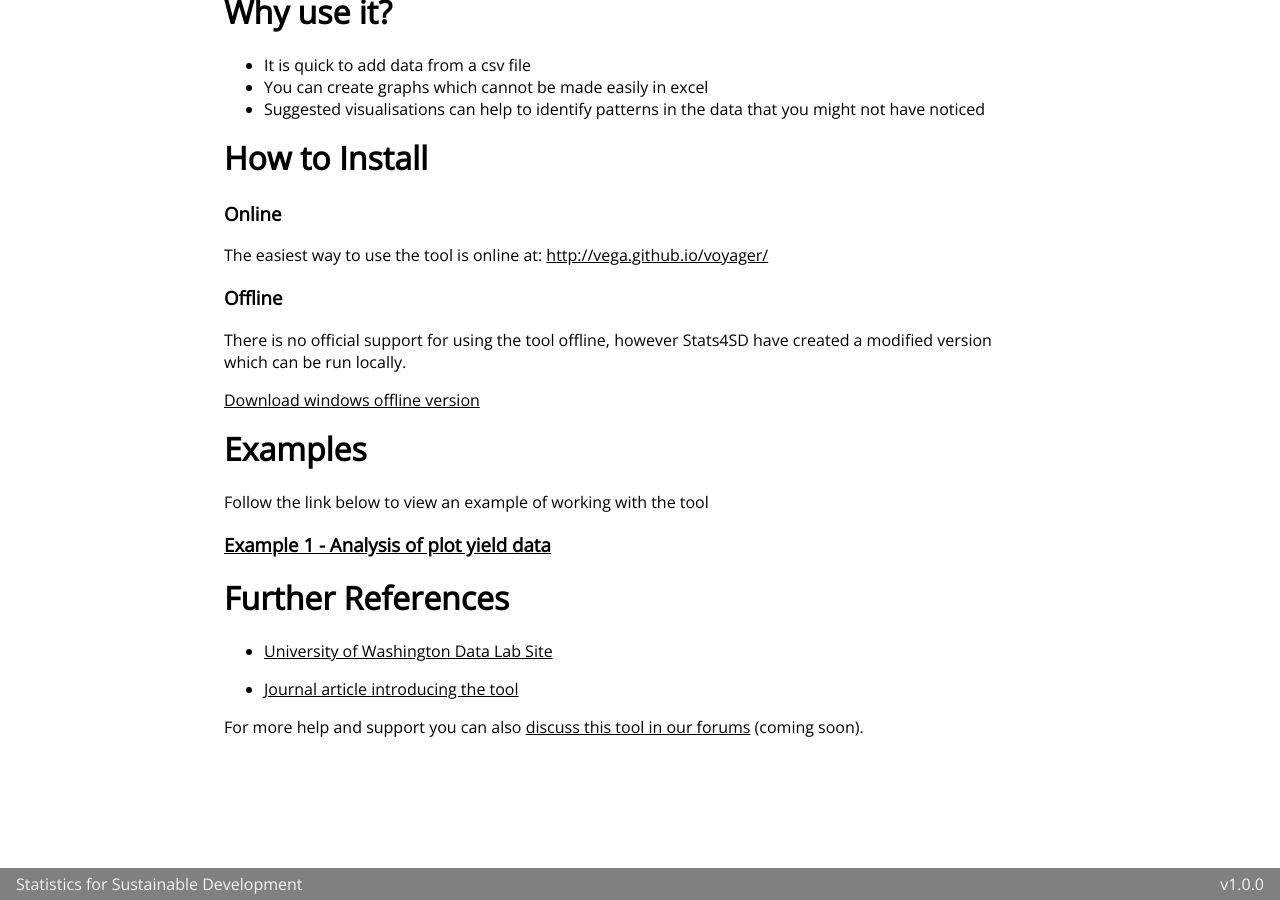
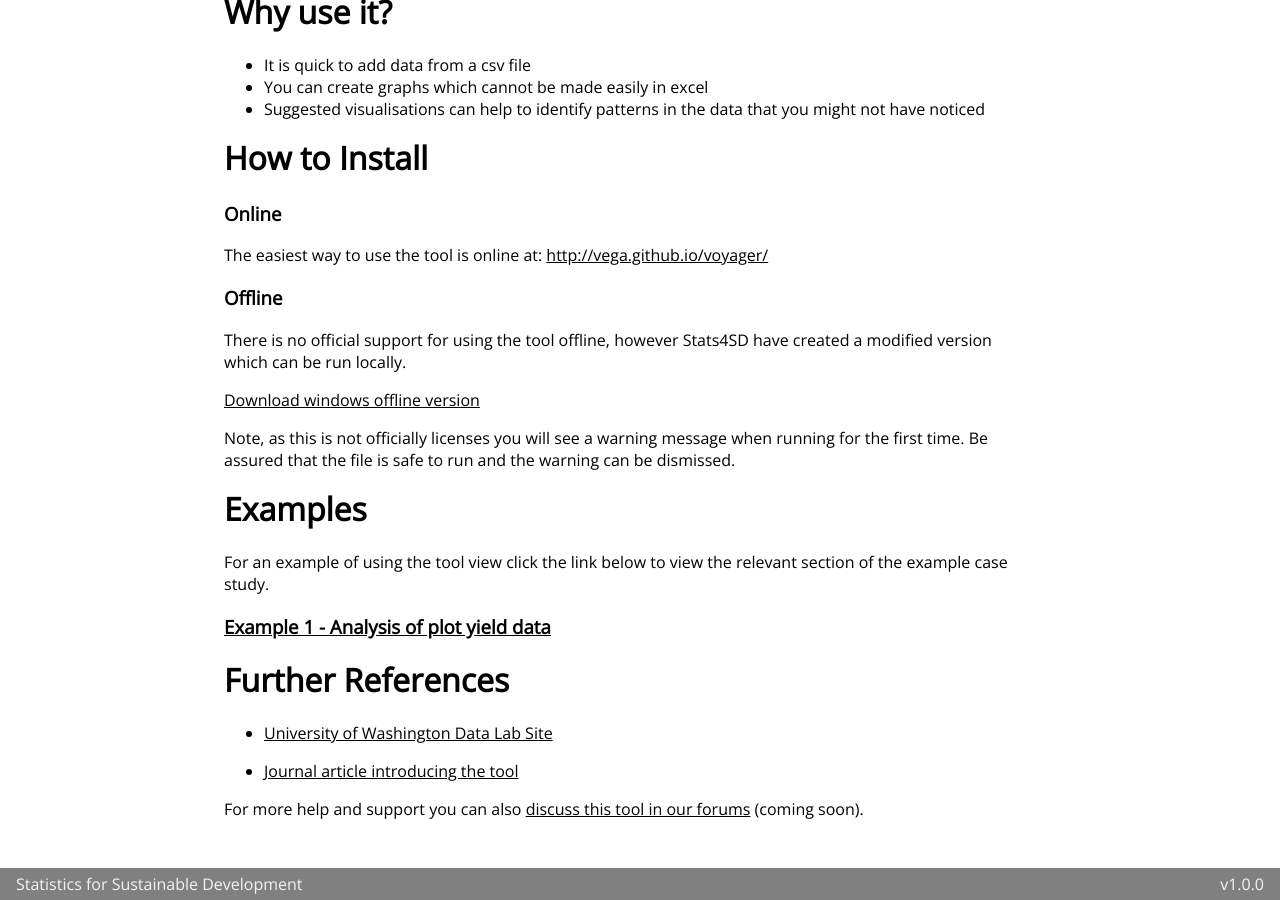
Before and after one commit to stats4sd/Installation-Guides, a Jekyll site: the page built from guides/Tools/Voyager/voyager.md, in a window 1280 px wide and 900 px high, scrolled down 862 px. Built offline with Jekyll 4.4.1, drawn with Linux system fonts in a browser that asks for light colours.

Commit message:
update content

```diff
--- a/guides/Tools/Voyager/voyager.md
+++ b/guides/Tools/Voyager/voyager.md
@@ -34,11 +34,13 @@ There is no official support for using the tool offline, however Stats4SD have c
 
 <a href="https://www.dropbox.com/s/y6r7568eibfepej/datavoyager%202.0.0-alpha.24.exe?dl=1" >Download windows offline version</a>
 
+Note, as this is not officially licenses you will see a warning message when running for the first time. Be assured that the file is safe to run and the warning can be dismissed.
+
 # Examples
 
-Follow the link below to view an example of working with the tool
+For an example of using the tool view click the link below to view the relevant section of the example case study.
 
-### [Example 1 - Analysis of plot yield data](example1)
+### [Example 1 - Analysis of plot yield data](/case-study/farmer-plot-trials/step-5)
 
 # Further References {#references}
 
```
